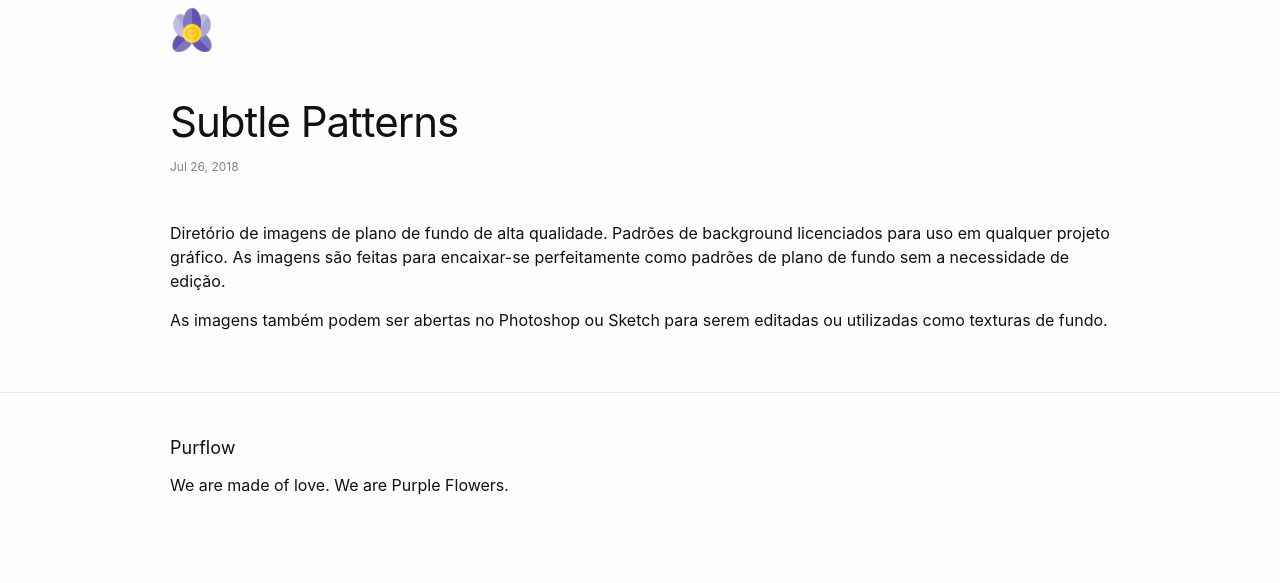
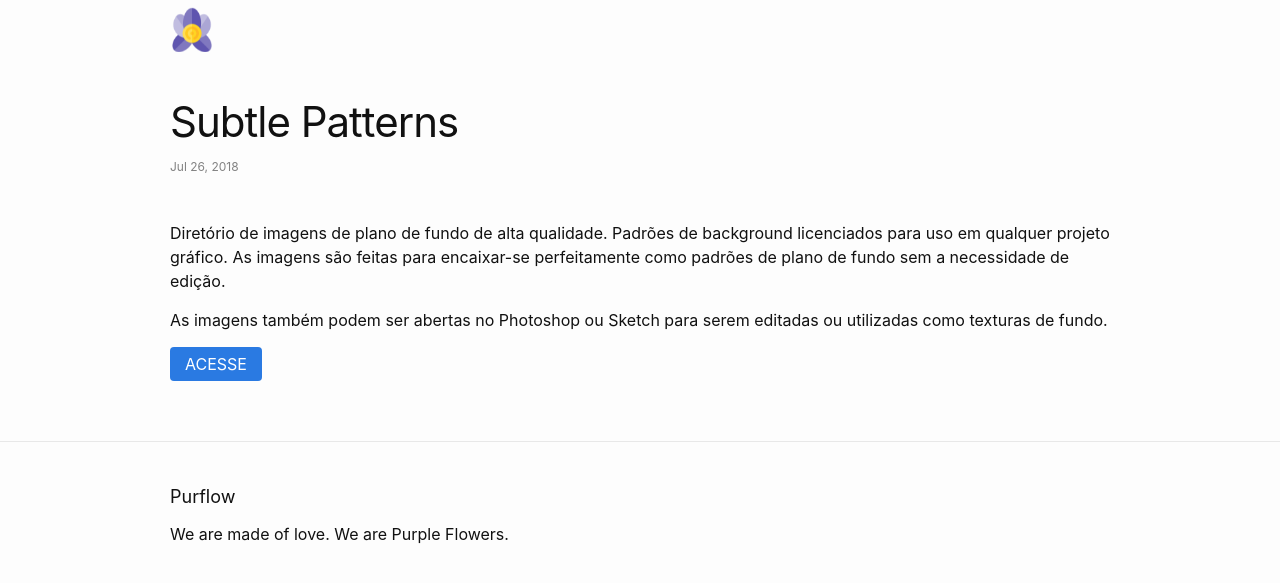
Before and after one commit to PurFlow/purflow.github.io, a Jekyll site: the page built from _posts/2018-07-26-subtle-patterns.markdown, in a window 1280 px wide. Shown: the top 583 px of the page. Built offline with Jekyll 4.4.1, drawn with Linux system fonts in a browser that asks for light colours.

Commit message:
Link para visitar o recurso

```diff
--- a/_layouts/post.html
+++ b/_layouts/post.html
@@ -11,6 +11,10 @@
 
   <div class="post-content" itemprop="articleBody">
     {{ content }}
+
+    {% if page.link %}
+      <p><a href="{{ page.link }}" data-btn="" target="_blank">Acesse</a></p>
+    {% endif %}
   </div>
 
 </article>
```
